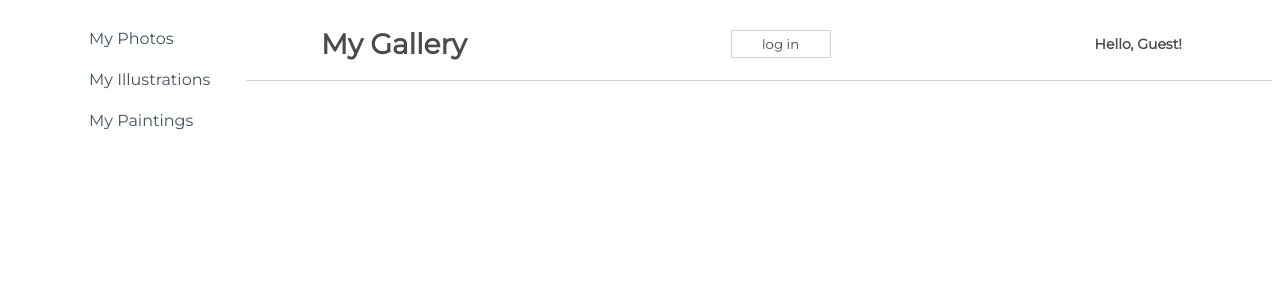
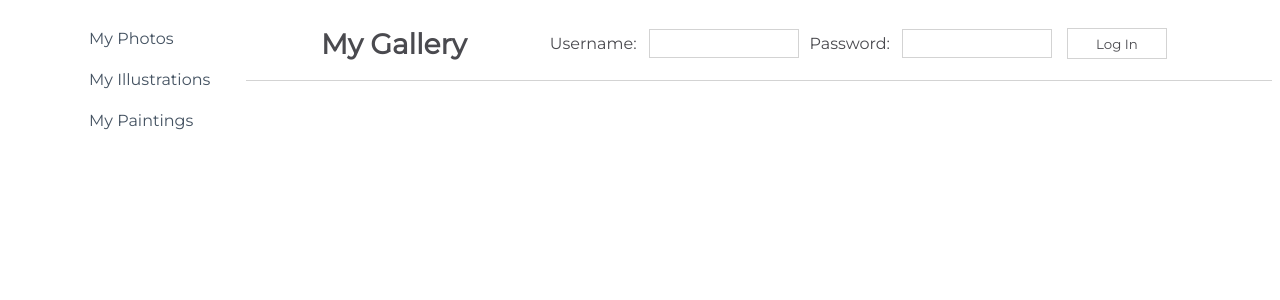
Before and after one commit to andreasawenlof/ci-react-challenge, a React (Create React App) app in the folder my-app/: page / in a window 1280 px wide. Shown: the top 300 px of the page. Built offline with nearby package versions, Linux system fonts and the light colour scheme.

Commit message:
add login form navbar

```diff
--- a/my-app/src/App.js
+++ b/my-app/src/App.js
@@ -1,6 +1,7 @@
 import css from './App.module.css';
 import Sidebar from './components/Sidebar';
 import NavBarSimple from './components/NavBarSimple';
+import NavBarForm from './components/NavBarForm';
 
 function App() {
   return (
@@ -10,7 +11,8 @@
         <Sidebar />
       </div>
       <div>
-        <NavBarSimple />
+        {/* <NavBarSimple /> */}
+        <NavBarForm />
       </div>
     </div>
   );
--- /dev/null
+++ b/my-app/src/components/NavBarChild.js
@@ -0,0 +1,29 @@
+import React from 'react'
+
+function NavBarChild(props) {
+  return (
+        <div>
+            {
+                props.isLoggedIn === false ? (
+                <div>
+                    <form>
+                        <label htmlFor="username">Username: </label>
+                        <input type="text" name="username" />
+                        <label htmlFor="password">Password: </label>
+                        <input type="password" name="password" />
+                        <button onClick={props.handleSignInLogOutToggle}>Log In</button>
+                    </form>
+                </div>
+                )
+                :
+                (
+                <div>
+                    <button onClick={props.handleSignInLogOutToggle}>Log Out</button>
+                </div>
+                )
+            }
+        </div>
+  )
+}
+
+export default NavBarChild
--- /dev/null
+++ b/my-app/src/components/NavBarForm.js
@@ -0,0 +1,45 @@
+import React, { Component } from 'react'
+import css from './css/NavBarForm.module.css';
+import NavBarChild from './NavBarChild';
+
+export class NavBarForm extends Component {
+    constructor(props) {
+        super(props)
+        this.state = {
+            isLoggedIn: false,
+        }
+    }
+
+    handleSignIn = () => {
+        this.setState({
+            isLoggedIn: true,
+        })
+    }
+    handleSignOut = () => {
+        this.setState({
+            isLoggedIn: false,
+        })
+    }
+
+    handleSignInLogOutToggle = () => {
+        this.setState((prevState) => ({
+            isLoggedIn: !prevState.isLoggedIn,
+        }))
+    }
+
+    render() {
+        return (
+            <div className={css.NavBar}>
+                <h1>My Gallery</h1>
+                <NavBarChild
+                    isLoggedIn={this.state.isLoggedIn}
+                    // handleSignOut={this.handleSignOut}
+                    // handleSignIn={this.handleSignIn}
+                    handleSignInLogOutToggle={this.handleSignInLogOutToggle}
+                />
+            </div>
+        )
+    }
+}
+
+export default NavBarForm;
```
